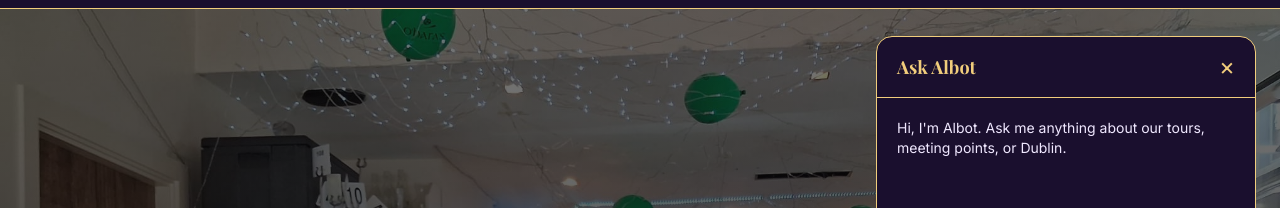
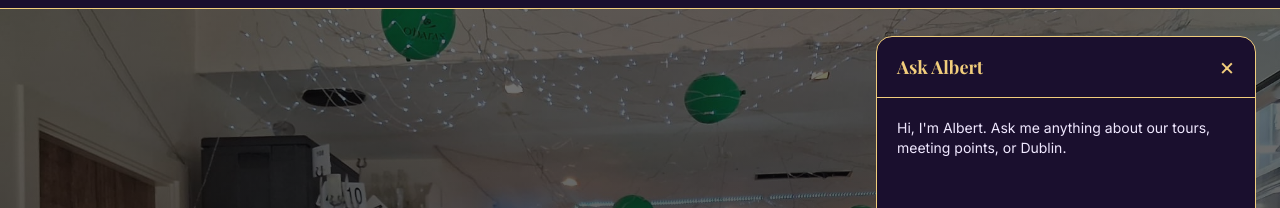
Before and after one commit to pgiouvanas-ai/retro-routes-ai, a Next.js app: page / in a window 1280 px wide. Both pictures are taken after a click on the button 1228 px from the left and 748 px from the top of the page. Shown: the part 168-376 px from the top of the page. Built offline with nearby package versions, Linux system fonts and the light colour scheme.

Commit message:
refactor: rename ai from Albot to Albert

```diff
--- a/app/api/chat/route.ts
+++ b/app/api/chat/route.ts
@@ -22,7 +22,7 @@ export async function POST(request: Request) {
         {
           role: "system",
           content:
-            "You are Albot, the friendly AI assistant for Retro Routes Dublin. Help visitors with questions about Dublin and walking tours. Be friendly, concise and helpful. Never invent information about Retro Routes tours, prices, schedules or meeting points.",
+            "You are Albert, the friendly AI assistant for Retro Routes Dublin. Help visitors with questions about Dublin and walking tours. Be friendly, concise and helpful. Never invent information about Retro Routes tours, prices, schedules or meeting points.",
         },
         ...messages,
       ],
@@ -32,7 +32,7 @@ return NextResponse.json({
       message: completion.choices[0]?.message?.content ?? "",
     });
   } catch (error) {
-    console.error("Albot API error:", error);
+    console.error("Albert API error:", error);
 
     return NextResponse.json(
       { error: "Unable to process your message." },
--- a/components/AiChat.tsx
+++ b/components/AiChat.tsx
@@ -45,7 +45,7 @@ export default function AiChat() {
       { role: "assistant", content: data.message },
     ]);
   } catch (error) {
-    console.error("Albot error:", error);
+    console.error("Albert error:", error);
   } finally {
     setLoading(false);
   }
@@ -57,11 +57,11 @@ export default function AiChat() {
       {open && (
         <div className="fixed bottom-24 right-6 z-300 w-[90%] max-w-95 h-125 bg-purple-dark border border-gold rounded-2xl flex flex-col overflow-hidden">
           <div className="flex items-center justify-between px-5 py-4 border-b border-gold">
-            <span className="font-display text-gold text-lg">Ask Albot</span>
+            <span className="font-display text-gold text-lg">Ask Albert</span>
             <button type="button" onClick={() => setOpen(false)} aria-label="Close chat" className="text-gold text-2xl leading-none">×</button>
           </div>
           <div className="flex-1 p-5 text-cream text-sm overflow-y-auto space-y-4">
-  <p>Hi, I&apos;m Albot. Ask me anything about our tours, meeting points, or Dublin.</p>
+  <p>Hi, I&apos;m Albert. Ask me anything about our tours, meeting points, or Dublin.</p>
 
   {messages.map((message, index) => (
     <div
@@ -74,7 +74,7 @@ export default function AiChat() {
     </div>
   ))}
 
-  {loading && <p className="text-gold">Albot is thinking...</p>}
+  {loading && <p className="text-gold">Albert is thinking...</p>}
 </div>
           <div className="p-4 border-t border-gold flex gap-2">
   <input
@@ -105,7 +105,7 @@ export default function AiChat() {
       <button
         type="button"
         onClick={() => setOpen(!open)}
-        aria-label="Open Albot assistant"
+        aria-label="Open Albert assistant"
         className="fixed bottom-6 right-6 z-300 bg-gold text-purple-dark w-14 h-14 rounded-full shadow-lg flex items-center justify-center hover:opacity-90 transition-opacity"
       >
         <svg width="26" height="26" viewBox="0 0 24 24" fill="currentColor">
```
